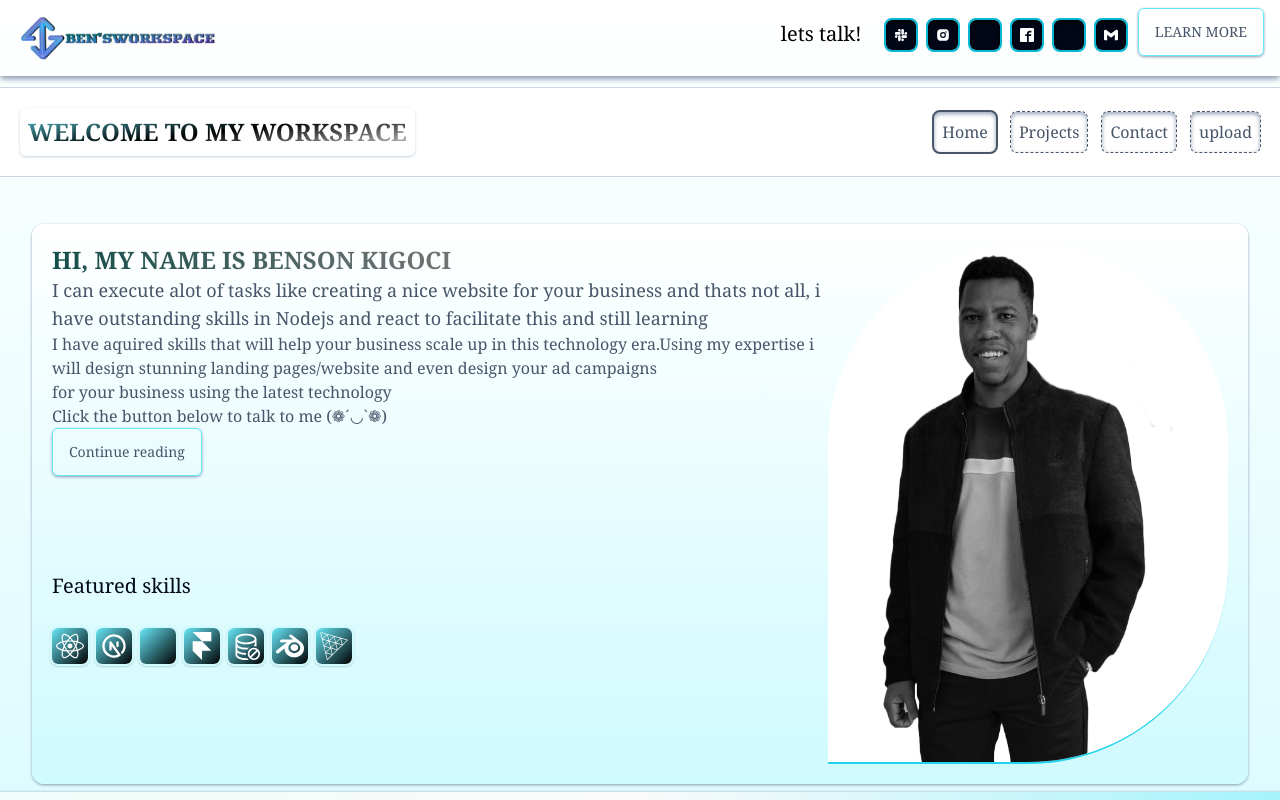
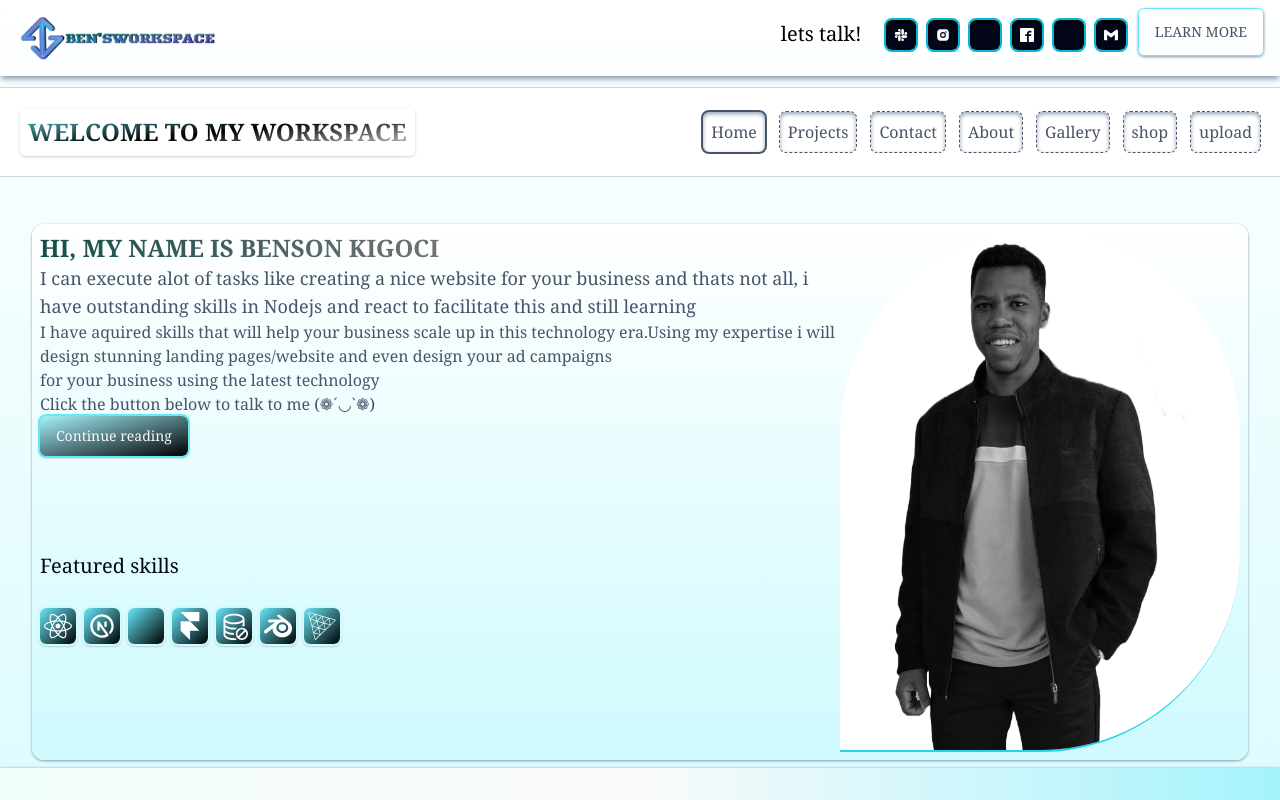
Before and after one commit to ditchk/bendev, a React (Vite) app: page / in a window 1280 px wide. Shown: the top 800 px of the page. Built offline with nearby package versions, Linux system fonts and the light colour scheme; no server answers; some icons are missing; what ldrs would draw is missing.

Commit message:
Latest updates

```diff
--- a/src/_root/RootLayout.tsx
+++ b/src/_root/RootLayout.tsx
@@ -7,9 +7,9 @@ import { Outlet } from 'react-router'
 
 const RootLayout = () => {
   return (
-    <div className="w-full h-full md:flex flex-col">
+    <div className="w-full h-creen md:flex flex-col">
       <Navbar />
-      <section className="flex flex-col h-full w-full">
+      <section className="flex flex-col">
         <Sidebar />
         <Outlet />
       </section>
--- a/src/_root/pages/About.tsx
+++ b/src/_root/pages/About.tsx
@@ -1,7 +1,9 @@
 const About = () => {
   return (
     <div className="default_container">
+      <div className="custom_container h-screen">
 
+      </div>
     </div>
   )
 }
--- a/src/_root/pages/Contact.tsx
+++ b/src/_root/pages/Contact.tsx
@@ -43,7 +43,7 @@ const Contact = () => {
 
   return (
     <div className="default_Container">
-      <div className="flex flex-col justify-center items-start md:flex-row md:mx-10 w-full md:gap-10 md:shadow shadow-slate-400 p-5 md:my-5 md:rounded-xl bg-gradient-to-t from-cyan-100 via-white to-white">
+      <div className="flex flex-col justify-center items-start md:flex-row md:mx-10 lg:mx-52 w-full md:gap-10 md:shadow shadow-slate-400 p-5 md:my-5 md:rounded-xl bg-gradient-to-t from-cyan-100 via-white to-white">
         <div className="flex flex-col w-full">
               <h3 className="primary_text">LETS TALK!</h3>
               <Form {...form}>
--- a/src/_root/pages/Gallery.tsx
+++ b/src/_root/pages/Gallery.tsx
@@ -1,7 +1,11 @@
+import ComingSoon from "@/components/shared/ComingSoon"
+
 const Gallery = () => {
   return (
     <div className="default_container">
-      Gallery
+      <div className="custom_container h-screen">
+        <ComingSoon />
+      </div>
     </div>
   )
 }
--- a/src/_root/pages/Shop.tsx
+++ b/src/_root/pages/Shop.tsx
@@ -1,6 +1,12 @@
+import ComingSoon from "@/components/shared/ComingSoon"
+
 const Shop = () => {
   return (
-    <div className="default_container">Shop</div>
+    <div className="default_Container">
+      <div className="custom_container h-screen">
+        <ComingSoon />
+      </div>
+    </div>
   )
 }
 
--- /dev/null
+++ b/src/components/shared/ComingSoon.tsx
@@ -0,0 +1,9 @@
+const ComingSoon = () => {
+  return (
+    <div className="ComingSoon_box">
+        <img src="/assets/images/coming-soon.png" alt="Comingsoon page" width={100} />
+    </div>
+  )
+}
+
+export default ComingSoon
--- a/src/components/shared/Footer.tsx
+++ b/src/components/shared/Footer.tsx
@@ -37,7 +37,7 @@ const Footer = () => {
     console.log(values)
   }
   return (
-    <footer className="flex flex-col shadow shadow-slate-100 md:shadow-slate-600 bg-gradient-to-l from-cyan-200 via-neutral-50 to-teal-50 z-0">
+    <footer className="flex flex-col w-full shadow shadow-slate-100 md:shadow-slate-600 bg-gradient-to-l from-cyan-200 via-neutral-50 to-teal-50 z-0">
       <div className="flex flex-col md:flex-row justify-between m-3 md:m-10 p-2 md:p-10 items-center rounded-lg outline outline-1 outline-cyan-300">
           <Form {...form}>
           <form onSubmit={form.handleSubmit(onSubmit)} className="flex flex-row justify-center items-center gap-2 md:gap-3 space-y-8 w-fit p-5">
--- a/src/components/shared/Navbar.tsx
+++ b/src/components/shared/Navbar.tsx
@@ -6,7 +6,7 @@ const Navbar = () => {
 
 
   return (
-    <nav className="z-50 flex flex-row justify-between w-full h-max md:bg-transparent md:backdrop-blur top-0 sticky shadow-md shadow-slate-400 py-2 px-4 bg-white md:bg-opacity-5">
+    <nav className="z-50 flex flex-row justify-between gap-10 w-full h-max md:bg-transparent md:backdrop-blur top-0 sticky shadow-md shadow-slate-400 py-2 px-4 bg-white md:bg-opacity-5">
       <Link to={'/'} >
         <img src="/assets/images/benswsp.png" alt="" width={200}/>
       </Link>
--- a/src/components/shared/Welcome.tsx
+++ b/src/components/shared/Welcome.tsx
@@ -6,7 +6,7 @@ import { myWelcomeMessage } from "@/types"
 const Welcome = () => {
   return (
     <div className="Home_Container">
-      <ul className="flex flex-1 h-fit m-3 w-full">
+      <ul className="flex flex-1 h-full w-full">
           {welcomeMessage.map((link: myWelcomeMessage) => {
             return (
               <div className="flex flex-col md:flex-row w-fit gap-5 md:gap-0">
@@ -14,7 +14,7 @@ const Welcome = () => {
                     <h1 className="tittl_name">{link.title}</h1>
                     <h2 className="primary_text">{link.subTitle}</h2>
                     <h3 className="paragraph_text">I have aquired skills that will help your business scale up in this technology era.Using my expertise i will design stunning landing pages/website and even design your ad campaigns <br /> for your business using the latest technology <br /> Click the button below to talk to me (❁´◡`❁)</h3>
-                    <Button className="outline_btn font-serif hidden md:flex">Continue reading</Button>
+                    <Button className="custom_button font-serif hidden md:flex">Continue reading</Button>
                       <Skills />
                   </li>
                     <img
--- a/src/constants/index.ts
+++ b/src/constants/index.ts
@@ -11,18 +11,18 @@ export const sideBarLinks = [
         label:'Contact',
         route: '/contact'
     },
-    // {
-    //     label: 'About',
-    //     route: '/about'
-    // },
-    // {
-    //     label: 'Gallery',
-    //     route: 'media'
-    // },
-    // {
-    //     label:'shop',
-    //     route: '/shop'
-    // },
+    {
+        label: 'About',
+        route: '/about'
+    },
+    {
+        label: 'Gallery',
+        route: 'media'
+    },
+    {
+        label:'shop',
+        route: '/shop'
+    },
     {
         label: 'upload',
         route: '/upload/projects'
--- a/src/global.css
+++ b/src/global.css
@@ -38,9 +38,9 @@
 
   @layer utilities {
     .custom-scrollbar::-webkit-scrollbar {
-      width: 3px;
-      height: 3px;
-      border-radius: 2px;
+      width: 1px;
+      height: 1px;
+      border-radius: 1px;
     }
 
     .custom-scrollbar::-webkit-scrollbar-track {
@@ -101,11 +101,11 @@
 /* common styles */
 
 .custom_container {
-  @apply flex flex-col flex-1 items-center bg-transparent lg:px-2 lg:mx-6 p-2
+  @apply flex flex-col flex-1 justify-center items-center custom-scrollbar overflow-scroll bg-transparent lg:px-2 lg:mx-6 px-2 py-2
 }
 
 .custom_container3 {
-  @apply flex flex-col flex-1 items-center bg-transparent px-2 md:mx-6 p-2 pb-10
+  @apply flex flex-col flex-1 items-center bg-transparent px-2 mx-2 mb-32 md:mx-6 p-2 md:pb-10
 }
 
 
@@ -121,13 +121,17 @@
   @apply flex flex-1 justify-center items-center bg-gradient-to-t from-cyan-100 to-white md:mt-10 md:p-2 w-full p-2 shadow shadow-slate-400 rounded-xl
 }
 
+.largeTexts {
+  @apply text-4xl text-white font-serif font-bold
+}
+
 /* mobile menu */
 .MobileMenu {
   @apply flex flex-1 z-20 p-1 w-full
 }
 
 .menubar {
-  @apply flex flex-col pt-3 gap-2 justify-start items-center border-t border-cyan-700 fixed  w-full h-[65%] rounded-b-xl shadow-xl shadow-slate-500 outline-cyan-400 right-0 left-0 bg-gradient-to-t from-white via-cyan-200 to-white
+  @apply flex flex-col pt-3 gap-2 justify-start items-center border-t border-cyan-700 fixed  w-full h-[70%] rounded-b-xl shadow-xl shadow-slate-500 outline-cyan-400 right-0 left-0 bg-gradient-to-t from-white via-cyan-200 to-white
  }
 
 .links {
@@ -146,15 +150,15 @@
   @apply text-white bg-slate-950 text-3xl p-2 rounded-md cursor-pointer hover:bg-gradient-to-l from-cyan-300 via-neutral-50 to-teal-100 hover:text-cyan-600 shadow-inner outline outline-2 outline-cyan-500 shadow-black duration-700
 }
 .tittl_name {
-  @apply text-2xl font-extrabold font-serif text-transparent bg-clip-text bg-gradient-to-l from-cyan-900 via-neutral-500 to-teal-900
+  @apply text-sm md:text-2xl font-extrabold font-serif text-transparent bg-clip-text bg-gradient-to-l from-cyan-900 via-neutral-500 to-teal-900
 }
 
 .primary_text {
-  @apply text-slate-600 text-lg font-serif text-start
+  @apply text-slate-600 text-sm md:text-lg font-serif text-start
 }
 
 .paragraph_text {
-  @apply text-base font-serif text-start text-slate-600
+  @apply text-sm md:text-base font-serif text-start text-slate-600
 }
 
 .titlle_text {
@@ -185,7 +189,7 @@
 }
 
 .icon_pack {
-  @apply text-4xl text-white rounded-md outline outline-2 outline-cyan-100 shadow shadow-slate-900 p-1 bg-gradient-to-br from-cyan-300 to-black
+  @apply text-xl md:text-4xl text-white rounded-md outline outline-2 outline-cyan-100 shadow shadow-slate-900 p-1 bg-gradient-to-br from-cyan-300 to-black
 }
 
 .upload_container {
@@ -245,17 +249,23 @@
 /* Project page */
 
 .project_container {
-  @apply flex flex-1 justify-center items-center bg-gradient-to-t from-cyan-200 to-white shadow h-full w-full shadow-slate-400 rounded-md duration-500
+  @apply flex flex-1 justify-center items-center bg-gradient-to-t from-cyan-200 to-cyan-50 outline outline-2 outline-cyan-300 shadow-md h-full w-full shadow-slate-600 rounded-br-2xl rounded-tl-2xl duration-700
 }
 
 .primary-projecttext {
-  @apply box-border min-h-[70px] text-[10px] md:text-sm font-semibold font-mono text-transparent bg-clip-text bg-gradient-to-l from-cyan-900 via-neutral-500 to-teal-900
+  @apply box-border min-h-[60px] text-sm md:text-[12px] font-bold font-sans text-transparent bg-clip-text bg-gradient-to-l from-cyan-900 via-neutral-700 to-teal-900
 }
 
 .project_paragraph {
-  @apply box-border min-h-[150px] text-sm md:text-base font-serif text-cyan-500 p-2 my-1 rounded-md shadow-inner shadow-cyan-800 bg-white outline outline-2 outline-cyan-200
+  @apply flex flex-col justify-between gap-2 box-border md:min-h-[150px] text-sm md:text-sm font-serif text-black p-2 my-1 rounded-tl-2xl rounded-br-2xl shadow-inner shadow-cyan-600 bg-gradient-to-br from-cyan-300 to-slate-400 outline outline-2 outline-cyan-200
 }
 
 .custom_button {
-  @apply w-fit bg-gradient-to-l from-slate-400 via-cyan-400 to-slate-400 outline-2 outline-cyan-200 shadow shadow-slate-500
+  @apply w-fit bg-gradient-to-br from-cyan-200 to-black outline outline-2 outline-cyan-300 shadow duration-1000 hover:shadow-2xl shadow-slate-500
 }
+
+/* Coming soon box */
+
+.ComingSoon_box {
+  @apply flex p-5 rounded-bl-2xl rounded-tr-2xl
+}
```
Also changed, not shown: src/components/shared/ProjectContainer.tsx (+7 -5 lines), public/assets/images/coming-soon.png (added).
